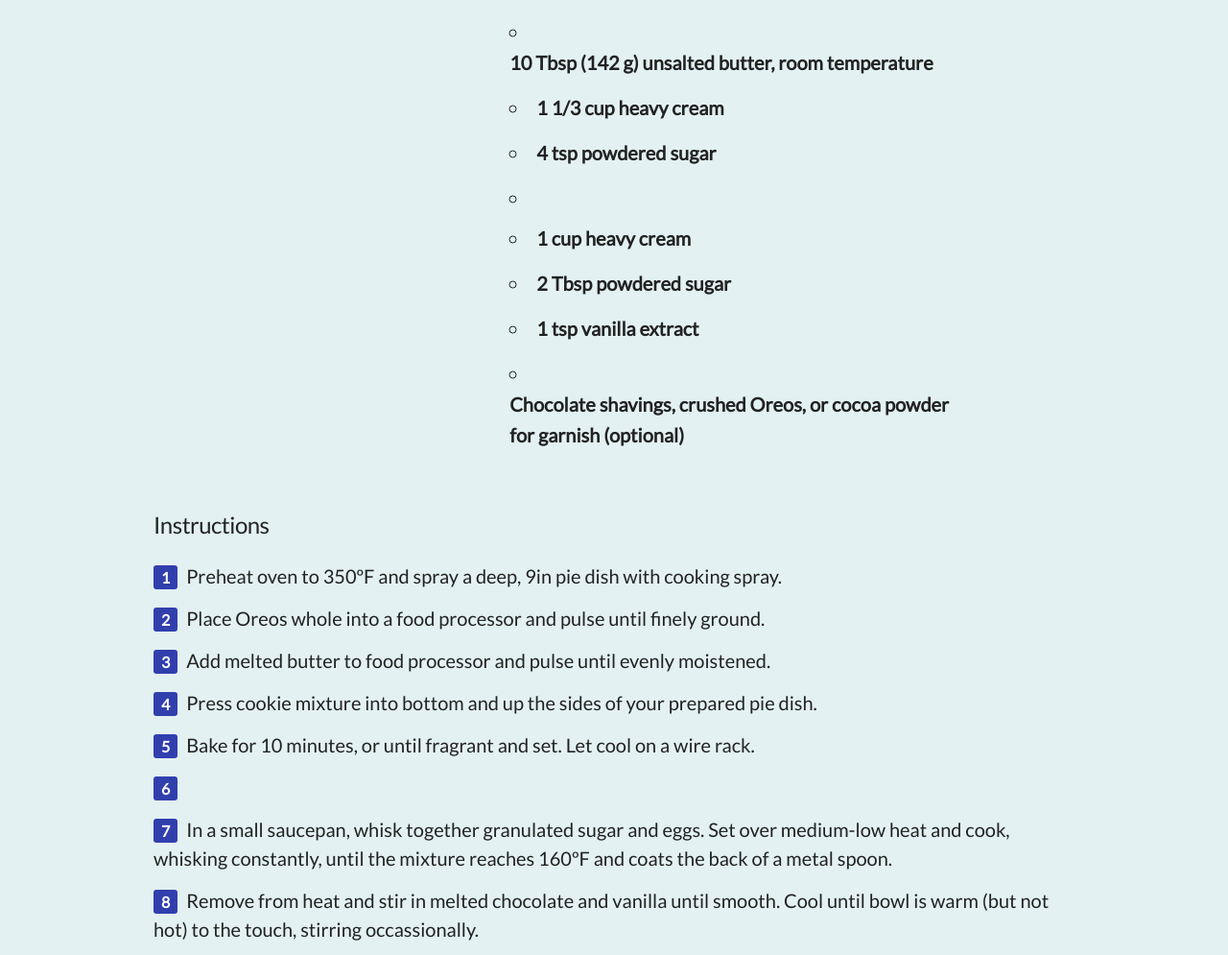
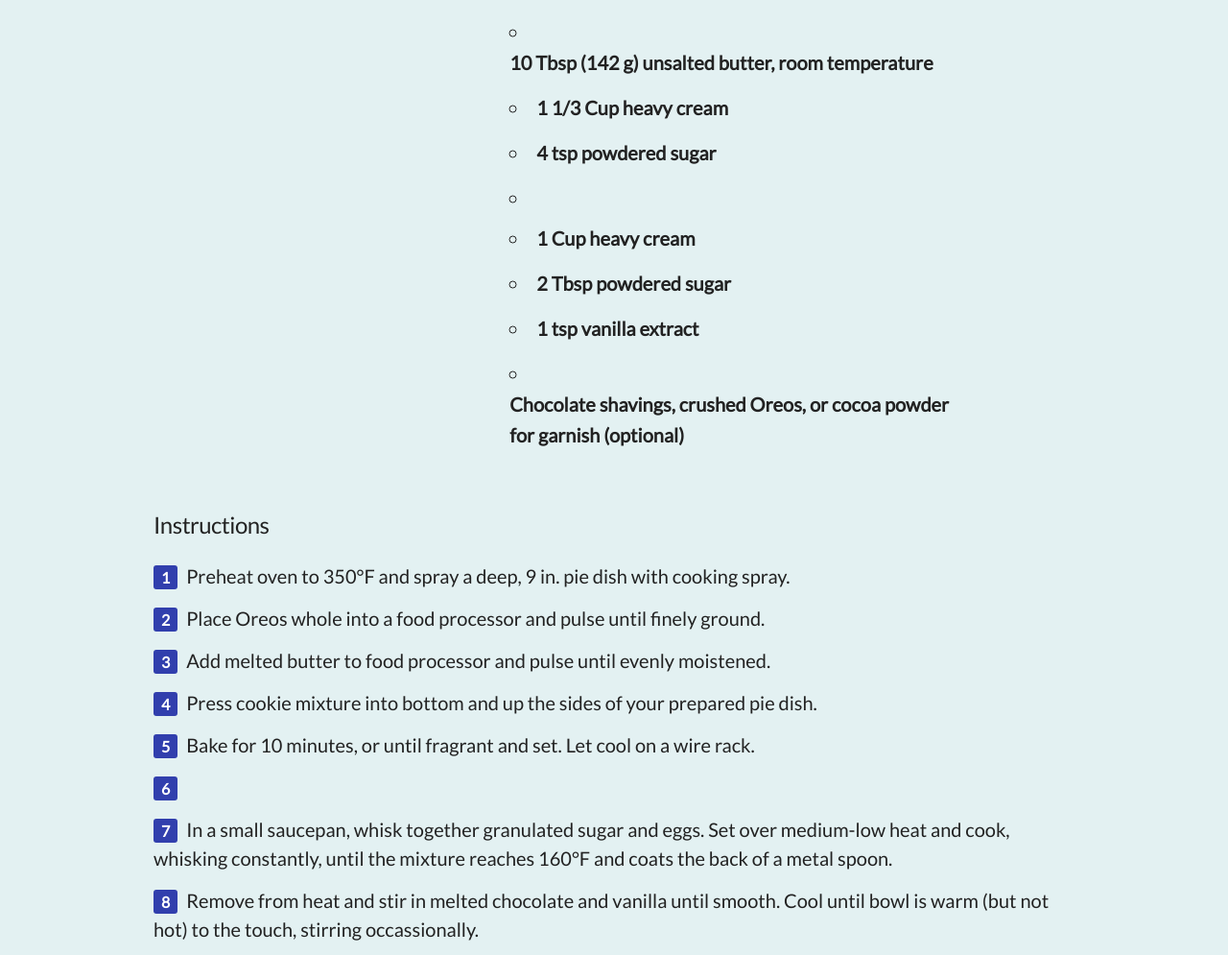
Before and after one commit to AyMeeko/recipes, a Jekyll site: the page built from desserts/_posts/2022-08-14-french-silk-pie.md, in a window 1280 px wide and 1400 px high, scrolled down 1323 px. Shown: the part 160-1155 px from the top of the window at 96% size. Built offline with Jekyll 4.4.1, drawn with Linux system fonts in a browser that asks for light colours; some web fonts are replaced; some of the changed text lies outside the part shown.

Commit message:
fixed formatting

```diff
--- a/desserts/_posts/2022-08-14-french-silk-pie.md
+++ b/desserts/_posts/2022-08-14-french-silk-pie.md
@@ -4,28 +4,28 @@ image: /assets/images/french_silk_pie.jpeg
 date: "2022-08-14"
 ingredients:
   - 20 classic Oreos
-  - 3 tbsp unsalted butter, melted
+  - 3 Tbsp unsalted butter, melted
   -
-  - 1 1/3 cup (266 g) granulated sugar
+  - 1 1/3 Cup (266 g) granulated sugar
   - 4 large eggs
   - 8 oz (227 g) bittersweet baking chocolate, melted
   - 2 tsp vanilla extract
   - 10 Tbsp (142 g) unsalted butter, room temperature
-  - 1 1/3 cup heavy cream
+  - 1 1/3 Cup heavy cream
   - 4 tsp powdered sugar
   -
-  - 1 cup heavy cream
+  - 1 Cup heavy cream
   - 2 Tbsp powdered sugar
   - 1 tsp vanilla extract
   - Chocolate shavings, crushed Oreos, or cocoa powder for garnish (optional)
 instructions:
-  - Preheat oven to 350ºF and spray a deep, 9in pie dish with cooking spray.
+  - Preheat oven to 350°F and spray a deep, 9 in. pie dish with cooking spray.
   - Place Oreos whole into a food processor and pulse until finely ground.
   - Add melted butter to food processor and pulse until evenly moistened.
   - Press cookie mixture into bottom and up the sides of your prepared pie dish.
   - Bake for 10 minutes, or until fragrant and set. Let cool on a wire rack.
   -
-  - In a small saucepan, whisk together granulated sugar and eggs. Set over medium-low heat and cook, whisking constantly, until the mixture reaches 160ºF and coats the back of a metal spoon.
+  - In a small saucepan, whisk together granulated sugar and eggs. Set over medium-low heat and cook, whisking constantly, until the mixture reaches 160°F and coats the back of a metal spoon.
   - Remove from heat and stir in melted chocolate and vanilla until smooth. Cool until bowl is warm (but not hot) to the touch, stirring occassionally.
   - Using an electric mixer, beat the butter until light and fluffy - about 2-3 minutes.
   - Gradually add in the cooled chocolate mixture while beating on high speed for 5 minutes, or until light and fluffy.
```
